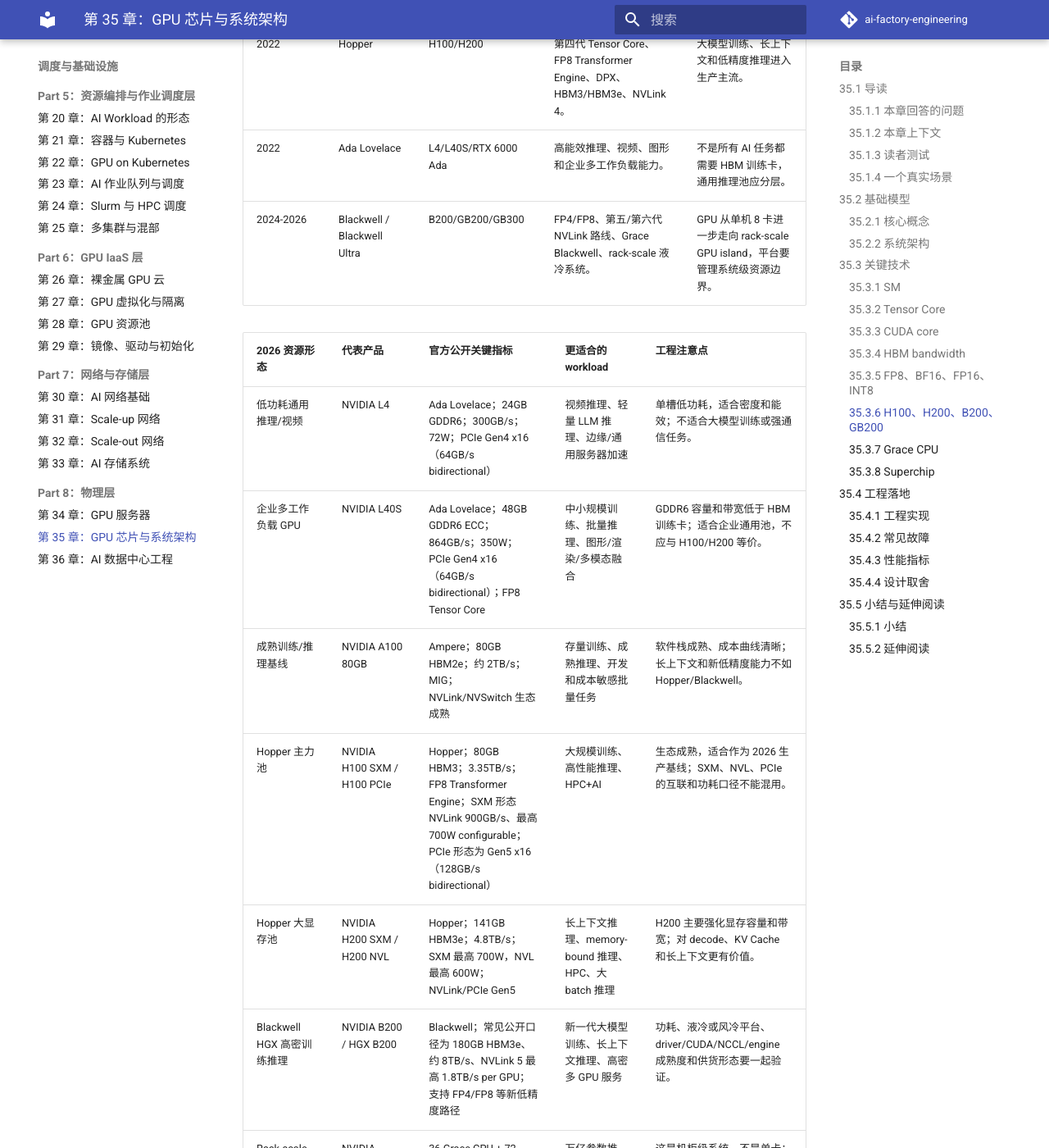
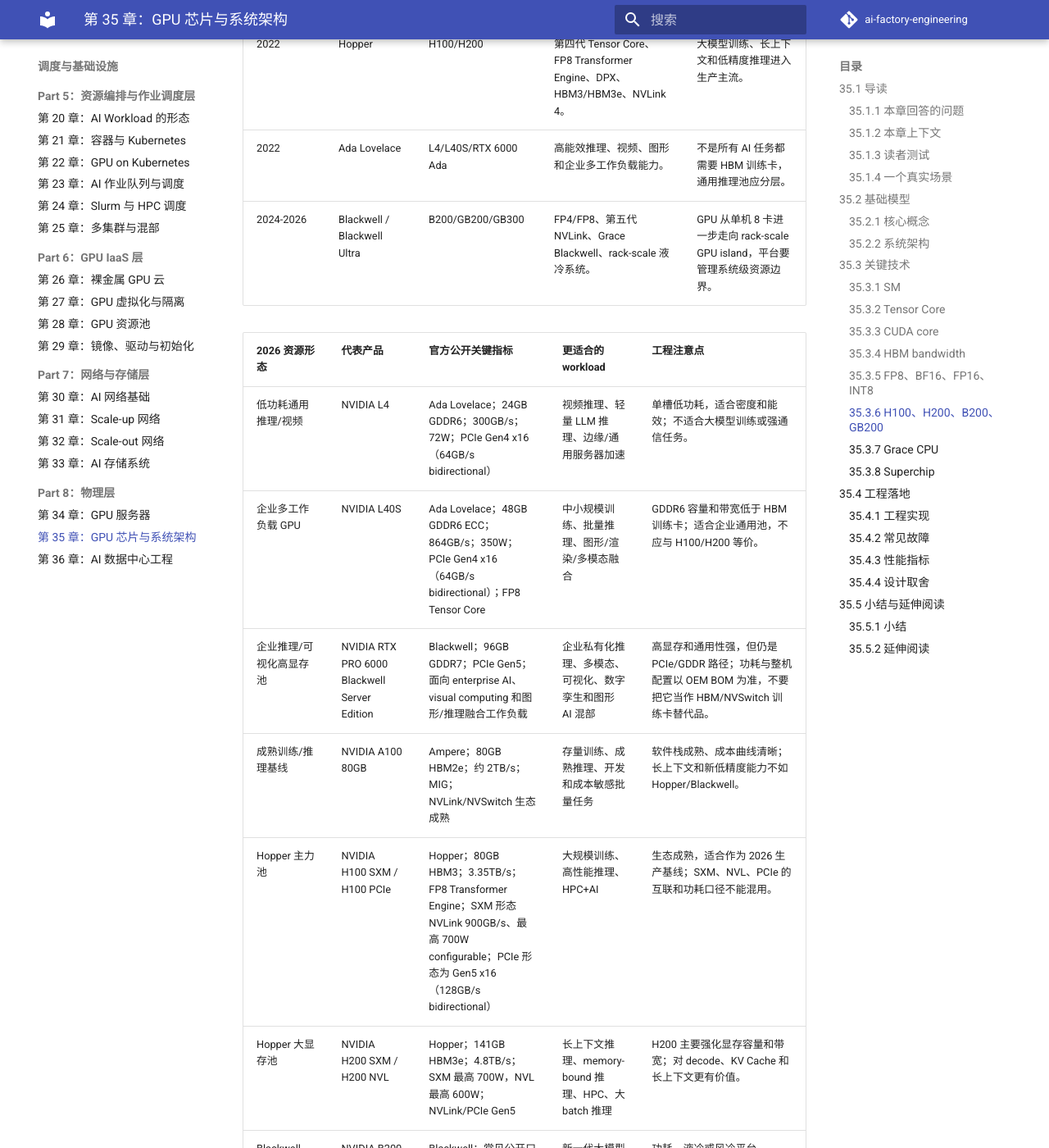
Before and after one commit to ikingye/ai-factory-engineering, an MkDocs documentation site: the page built from docs/part-08-physical-infrastructure/chapter-35-gpu-architecture.md, in a window 1280 px wide and 1400 px high, scrolled down 8492 px. Shown: the whole window at 82% size. Built offline with MkDocs 1.6.1 and Material for MkDocs 9.7.7, drawn with Linux system fonts in a browser that asks for light colours; comment, search, counter and statistics services are not loaded.

Commit message:
docs: tighten blackwell gpu spec wording

```diff
--- a/docs/part-08-physical-infrastructure/chapter-35-gpu-architecture.md
+++ b/docs/part-08-physical-infrastructure/chapter-35-gpu-architecture.md
@@ -174,12 +174,13 @@
 | 2020 | Ampere | A100/A30/A10 class | 第三代 Tensor Core、TF32/BF16、结构化稀疏、MIG、NVLink 3。 | A100 成为云上训练和推理基线，MIG 推动硬件级资源切分。 |
 | 2022 | Hopper | H100/H200 | 第四代 Tensor Core、FP8 Transformer Engine、DPX、HBM3/HBM3e、NVLink 4。 | 大模型训练、长上下文和低精度推理进入生产主流。 |
 | 2022 | Ada Lovelace | L4/L40S/RTX 6000 Ada | 高能效推理、视频、图形和企业多工作负载能力。 | 不是所有 AI 任务都需要 HBM 训练卡，通用推理池应分层。 |
-| 2024-2026 | Blackwell / Blackwell Ultra | B200/GB200/GB300 | FP4/FP8、第五/第六代 NVLink 路线、Grace Blackwell、rack-scale 液冷系统。 | GPU 从单机 8 卡进一步走向 rack-scale GPU island，平台要管理系统级资源边界。 |
+| 2024-2026 | Blackwell / Blackwell Ultra | B200/GB200/GB300 | FP4/FP8、第五代 NVLink、Grace Blackwell、rack-scale 液冷系统。 | GPU 从单机 8 卡进一步走向 rack-scale GPU island，平台要管理系统级资源边界。 |
 
 | 2026 资源形态 | 代表产品 | 官方公开关键指标 | 更适合的 workload | 工程注意点 |
 | --- | --- | --- | --- | --- |
 | 低功耗通用推理/视频 | NVIDIA L4 | Ada Lovelace；24GB GDDR6；300GB/s；72W；PCIe Gen4 x16（64GB/s bidirectional） | 视频推理、轻量 LLM 推理、边缘/通用服务器加速 | 单槽低功耗，适合密度和能效；不适合大模型训练或强通信任务。 |
 | 企业多工作负载 GPU | NVIDIA L40S | Ada Lovelace；48GB GDDR6 ECC；864GB/s；350W；PCIe Gen4 x16（64GB/s bidirectional）；FP8 Tensor Core | 中小规模训练、批量推理、图形/渲染/多模态融合 | GDDR6 容量和带宽低于 HBM 训练卡；适合企业通用池，不应与 H100/H200 等价。 |
+| 企业推理/可视化高显存池 | NVIDIA RTX PRO 6000 Blackwell Server Edition | Blackwell；96GB GDDR7；PCIe Gen5；面向 enterprise AI、visual computing 和图形/推理融合工作负载 | 企业私有化推理、多模态、可视化、数字孪生和图形 AI 混部 | 高显存和通用性强，但仍是 PCIe/GDDR 路径；功耗与整机配置以 OEM BOM 为准，不要把它当作 HBM/NVSwitch 训练卡替代品。 |
 | 成熟训练/推理基线 | NVIDIA A100 80GB | Ampere；80GB HBM2e；约 2TB/s；MIG；NVLink/NVSwitch 生态成熟 | 存量训练、成熟推理、开发和成本敏感批量任务 | 软件栈成熟、成本曲线清晰；长上下文和新低精度能力不如 Hopper/Blackwell。 |
 | Hopper 主力池 | NVIDIA H100 SXM / H100 PCIe | Hopper；80GB HBM3；3.35TB/s；FP8 Transformer Engine；SXM 形态 NVLink 900GB/s、最高 700W configurable；PCIe 形态为 Gen5 x16（128GB/s bidirectional） | 大规模训练、高性能推理、HPC+AI | 生态成熟，适合作为 2026 生产基线；SXM、NVL、PCIe 的互联和功耗口径不能混用。 |
 | Hopper 大显存池 | NVIDIA H200 SXM / H200 NVL | Hopper；141GB HBM3e；4.8TB/s；SXM 最高 700W，NVL 最高 600W；NVLink/PCIe Gen5 | 长上下文推理、memory-bound 推理、HPC、大 batch 推理 | H200 主要强化显存容量和带宽；对 decode、KV Cache 和长上下文更有价值。 |
```
